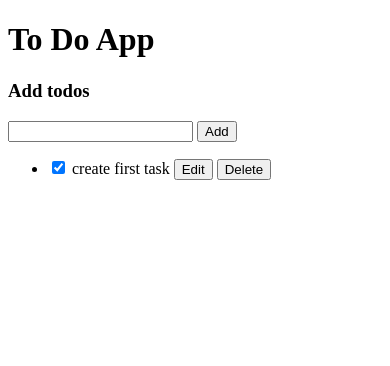
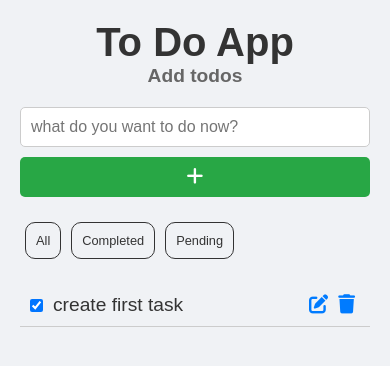
Before and after one commit to itsharrydunnie/smart-todo-app, a plain HTML site: page index.html in a window 390 px wide. Drawn offline with Linux system fonts and the light colour scheme.

Commit message:
added new feature filter &  clean up ui

```diff
--- a/index.html
+++ b/index.html
@@ -3,25 +3,54 @@
   <head>
     <meta charset="UTF-8" />
     <meta name="viewport" content="width=device-width, initial-scale=1.0" />
+    <link rel="stylesheet" href="style.css" />
+    <link
+      rel="stylesheet"
+      href="https://cdnjs.cloudflare.com/ajax/libs/font-awesome/6.7.2/css/all.min.css"
+      integrity="sha512-Evv84Mr4kqVGRNSgIGL/F/aIDqQb7xQ2vcrdIwxfjThSH8CSR7PBEakCr51Ck+w+/U6swU2Im1vVX0SVk9ABhg=="
+      crossorigin="anonymous"
+      referrerpolicy="no-referrer"
+    />
     <title>To Do App</title>
   </head>
   <body>
+    <div class="container">
       <header>
         <h1>To Do App</h1>
         <h3>Add todos</h3>
       </header>
+      <section>
         <form class="create-todo">
-      <input type="text" name="list" id="list" class="create-text" />
-      <button type="submit" class="add-task">Add</button>
+          <input
+            type="text"
+            name="list"
+            id="list"
+            class="create-text"
+            placeholder="what do you want to do now?"
+          />
+          <button type="submit" class="add-task">
+            <i class="fas fa-plus"></i>
+          </button>
         </form>
+      </section>
+      <div class="status">
+        <span class="all status-btn">All</span>
+        <span class="completed status-btn">Completed</span>
+        <span class="pending status-btn">Pending</span>
+      </div>
       <ul class="task-list">
         <li class="list-item">
           <input type="checkbox" name="" id="" checked="true" class="box" />
           <span class="task-title">create first task</span>
-        <button type="button" class="editBtn">Edit</button>
-        <button type="button" class="deleteBtn">Delete</button>
+          <button type="button" class="editBtn">
+            <i class="fas fa-edit"></i>
+          </button>
+          <button type="button" class="deleteBtn">
+            <i class="fas fa-trash"></i>
+          </button>
         </li>
       </ul>
+    </div>
   </body>
   <script src="index.js"></script>
 </html>
--- a/index.js
+++ b/index.js
@@ -16,34 +16,26 @@ const todoList = [
   },
 ];
 
-// Selecting the input field and button
+// Selecting DOM Elements
 const input = document.querySelector(".create-text");
 const addButton = document.querySelector(".add-task");
 const taskList = document.querySelector(".task-list");
 const checkbox = document.querySelector(".box");
 const editBtn = document.querySelector(".editBtn");
 const deleteBtn = document.querySelector(".deleteBtn");
+const statusdiv = document.querySelector(".status");
 
 taskList.addEventListener("click", function (e) {
   const target = e.target;
 
-  // const getTaskTitle = function (target) {
-  //   const sibling = target.parentNode.childNodes;
-  //   for (brothers of sibling)
-  //     if (brothers.tagname == "span") {
-  //       const TaskTitle = brothers.textContent;
-  //       return TaskTitle;
-  //     }
-  // };
+  console.log(target, target.closest(".deleteBtn"));
 
-  console.log(target);
-
-  // Function to add a new task
+  // match each button click to
   if (target.classList.contains("box")) {
     checkComplete(target);
   } else if (target.classList.contains("editBtn")) {
     editTask();
-  } else if (target.classList.contains("deleteBtn")) {
+  } else if (target.closest(".deleteBtn")) {
     deleteTask(target);
   } else {
     console.log("what is clicked?");
@@ -63,18 +55,18 @@ addButton.addEventListener("click", function () {
     id: todoList.length + 1,
     title: inputText,
     status: "pending",
-    createdAt: "",
+    createdAt: today,
   };
-  todoList.push(newTask);
-  console.log(todoList);
+  todoListTest.push(newTask);
+  console.log(todoListTest);
 
   // render on the UI
   const listItemHtml = `
        <li class="list-item">
         <input type="checkbox" name="" id=""  class="box" />
         <span class="task-title">${newTask.title}</span>
-        <button type="button" class="editBtn">Edit</button>
-        <button type="button" class="deleteBtn">Delete</button>
+        <button type="button" class="editBtn"><i class="fas fa-edit"></i></button>
+        <button type="button" class="deleteBtn"><i class="fas fa-trash"></i></button>
       </li>`;
 
   const temp = document.createElement("div");
@@ -90,38 +82,155 @@ addButton.addEventListener("click", function () {
   input.value = "";
 });
 
+// filter buttons
+statusdiv.addEventListener("click", function (e) {
+  const target = e.target;
+  console.log(target);
+
+  if (target.classList.contains("all")) {
+    filterAll(todoListTest);
+  } else if (target.classList.contains("completed")) {
+    filterCompleted(todoListTest);
+  } else if (target.classList.contains("pending")) {
+    filterPending(todoListTest);
+  }
+  // switch (target) {
+  //   case target.classList.contains("all"):
+  //     filterAll(todoListTest);
+  //     break;
+
+  //   default:
+  //     break;
+  // }
+});
+
 //checkbox for completion
-
 const checkComplete = function (checkbox) {
   const taskTitle = checkbox.nextElementSibling;
   const tastTitleDom = taskTitle.textContent;
   const currentIndex = getIndex(tastTitleDom);
   if (checkbox.checked) {
-    todoList[currentIndex].status = "completed";
+    todoListTest[currentIndex].status = "completed";
     taskTitle.style.textDecoration = "line-through";
-    console.log(todoList);
+    console.log(todoListTest);
   } else {
     taskTitle.style.textDecoration = "none";
-    todoList[currentIndex].status = "pending";
-    console.log(todoList);
+    todoListTest[currentIndex].status = "pending";
+    console.log(todoListTest);
   }
 };
 
 // Delete button
 const deleteTask = function (button) {
-  const listItem = button.parentNode;
+  const listItem = button.closest("li");
   const tastTitleDom = listItem.children[1].textContent;
-  todoList.pop(getIndex(tastTitleDom));
+  todoListTest.pop(getIndex(tastTitleDom));
   listItem.remove();
-  console.log(todoList);
+
+  console.log(todoListTest);
 };
 
 // getting element from the array from the DOM
 const getIndex = function (title) {
-  for (let i = 0; i < todoList.length; i++) {
-    if (title === todoList[i].title) {
-      const index = todoList.indexOf(todoList[i]);
+  for (let i = 0; i < todoListTest.length; i++) {
+    if (title === todoListTest[i].title) {
+      const index = todoListTest.indexOf(todoListTest[i]);
       return index;
     }
   }
 };
+
+// Filter
+const filterAll = function (arrayOfTask) {
+  clearTaskList();
+  renderToUi(arrayOfTask);
+};
+
+const filterCompleted = function (arrayOfTask) {
+  clearTaskList();
+  const completedTask = [];
+  for (let i = 0; i < arrayOfTask.length; i++) {
+    if (arrayOfTask[i].status === "completed") {
+      completedTask.push(arrayOfTask[i]);
+    }
+  }
+  renderToUi(completedTask);
+};
+
+const filterPending = function (arrayOfTask) {
+  clearTaskList();
+  const pendingTask = [];
+  for (let i = 0; i < arrayOfTask.length; i++) {
+    if (arrayOfTask[i].status === "pending") {
+      pendingTask.push(arrayOfTask[i]);
+    }
+  }
+  renderToUi(pendingTask);
+};
+
+// function to render to ui
+const renderToUi = function (arrayOfTask) {
+  for (let i = 0; i < arrayOfTask.length; i++) {
+    const listItemHtml = `
+       <li class="list-item">
+        <input type="checkbox" name="" id=""  class="box" />
+        <span class="task-title">${arrayOfTask[i].title}</span>
+        <button type="button" class="editBtn"><i class="fas fa-edit"></i></button>
+        <button type="button" class="deleteBtn"><i class="fas fa-trash"></i></button>
+      </li>`;
+
+    const temp = document.createElement("div");
+    temp.innerHTML = listItemHtml;
+    const listItem = temp.firstElementChild;
+    taskList.appendChild(listItem);
+  }
+};
+
+//function to clear ui
+const clearTaskList = function () {
+  // //get children of the ui
+  // const childrenList = taskList.children;
+  // //remove each child
+  // // console.log(childrenList);
+  // for (let i = 0; i < childrenList.length; i++) {
+  //   childrenList[i].remove();
+  // }
+  taskList.innerHTML = "";
+};
+
+// filterAll(todoListTest);
+// filterCompleted(todoListTest);
+// filterPending(todoListTest);
+
+const todoListTest = [
+  {
+    id: 1,
+    title: "🛠 Finish building the todo app",
+    status: "pending",
+    createdAt: today,
+  },
+  {
+    id: 2,
+    title: "✅ Review JavaScript event delegation",
+    status: "completed",
+    createdAt: today,
+  },
+  {
+    id: 3,
+    title: "🧹 Clean up CSS styles",
+    status: "pending",
+    createdAt: today,
+  },
+  {
+    id: 4,
+    title: "📦 Push code to GitHub",
+    status: "completed",
+    createdAt: today,
+  },
+  {
+    id: undefined,
+    title: undefined,
+    status: undefined,
+    createdAt: undefined,
+  },
+];
--- /dev/null
+++ b/style.css
@@ -0,0 +1,142 @@
+* {
+  box-sizing: border-box;
+  margin: 0;
+  padding: 0;
+}
+
+body {
+  font-family: "Poppins", sans-serif;
+  background-color: #f0f2f5;
+  color: #333;
+}
+
+.container {
+  max-width: 600px;
+  margin: 0 auto;
+  padding: 20px;
+}
+
+header {
+  text-align: center;
+  margin-bottom: 20px;
+}
+
+h1 {
+  font-size: 2.5rem;
+  color: #333;
+}
+
+h3 {
+  font-size: 1.2rem;
+  color: #666;
+}
+
+.create-todo {
+  display: flex;
+  justify-content: center;
+  align-items: center;
+  margin-bottom: 20px;
+}
+
+.create-text {
+  flex: 1;
+  padding: 10px;
+  border: 1px solid #ccc;
+  border-radius: 5px;
+  font-size: 1rem;
+}
+
+.add-task {
+  background-color: #28a745;
+  color: white;
+  border: none;
+  padding: 10px 15px;
+  border-radius: 5px;
+  cursor: pointer;
+  font-size: 1rem;
+}
+
+.add-task i {
+  font-size: 1.2rem;
+}
+
+.add-task:hover {
+  background-color: #218838;
+}
+
+.status {
+  display: flex;
+  flex-direction: row;
+  margin-bottom: 20px;
+}
+
+.status-btn {
+  margin: 5px;
+  padding: 10px;
+  border: 1px solid #333;
+  border-radius: 10px;
+  font-size: 0.8rem;
+  cursor: pointer;
+}
+
+ul {
+  list-style: none;
+  padding: 0;
+}
+
+.list-item {
+  display: flex;
+  align-items: center;
+  justify-content: space-between;
+  padding: 10px;
+  border-bottom: 1px solid #ccc;
+}
+
+.box {
+  margin-right: 10px;
+  cursor: pointer;
+}
+
+.task-title {
+  flex: 1;
+  font-size: 1.2rem;
+}
+
+.editBtn,
+.deleteBtn {
+  background: none;
+  border: none;
+  cursor: pointer;
+  color: #007bff;
+  font-size: 1.2rem;
+  /* padding: 5px; */
+  margin: 0 5px;
+}
+
+.editBtn:hover,
+.deleteBtn:hover {
+  color: #0056b3;
+}
+
+.editBtn i,
+.deleteBtn i {
+  transition: color 0.3s ease;
+}
+
+.editBtn:hover i,
+.deleteBtn:hover i {
+  color: #0056b3;
+}
+
+@media (max-width: 600px) {
+  .create-todo {
+    flex-direction: column;
+  }
+  .create-text {
+    width: 100%;
+    margin-bottom: 10px;
+  }
+  .add-task {
+    width: 100%;
+  }
+}
```
Lines whose indentation alone changed are shown as unchanged.
